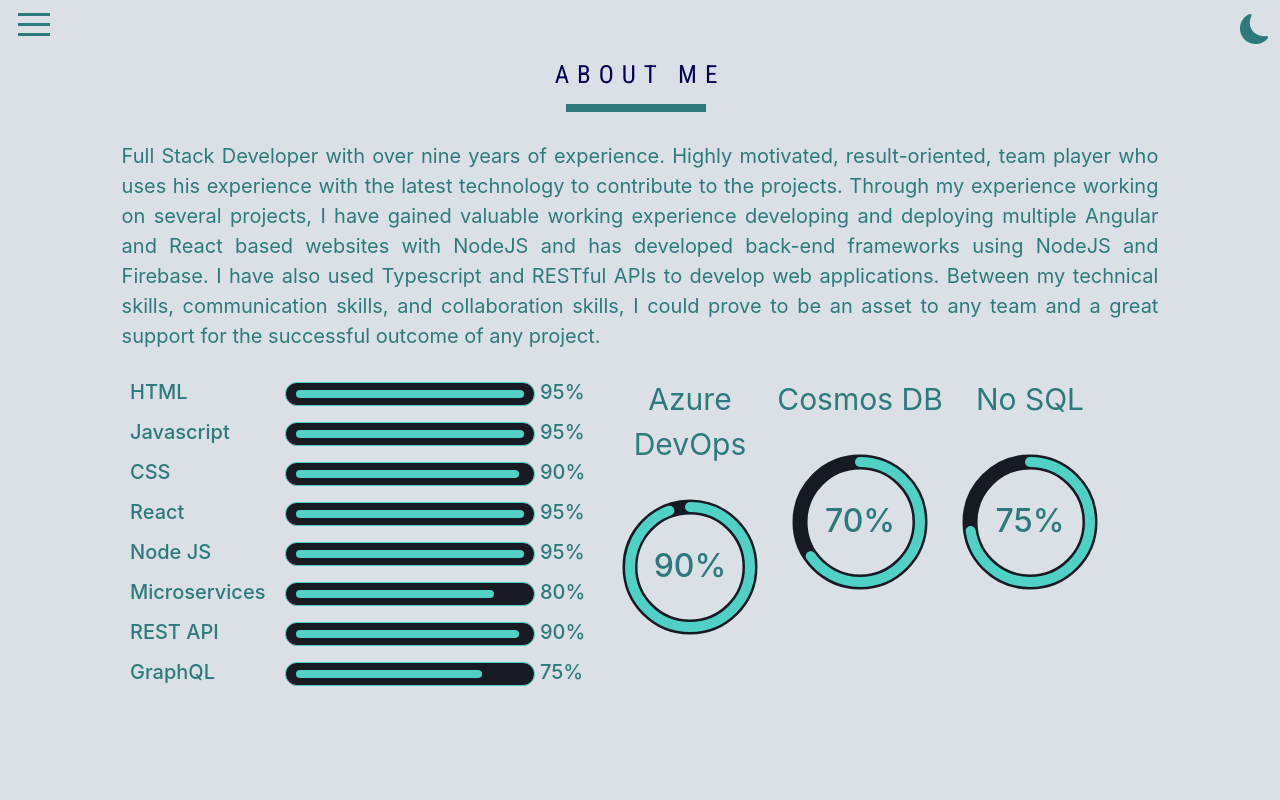
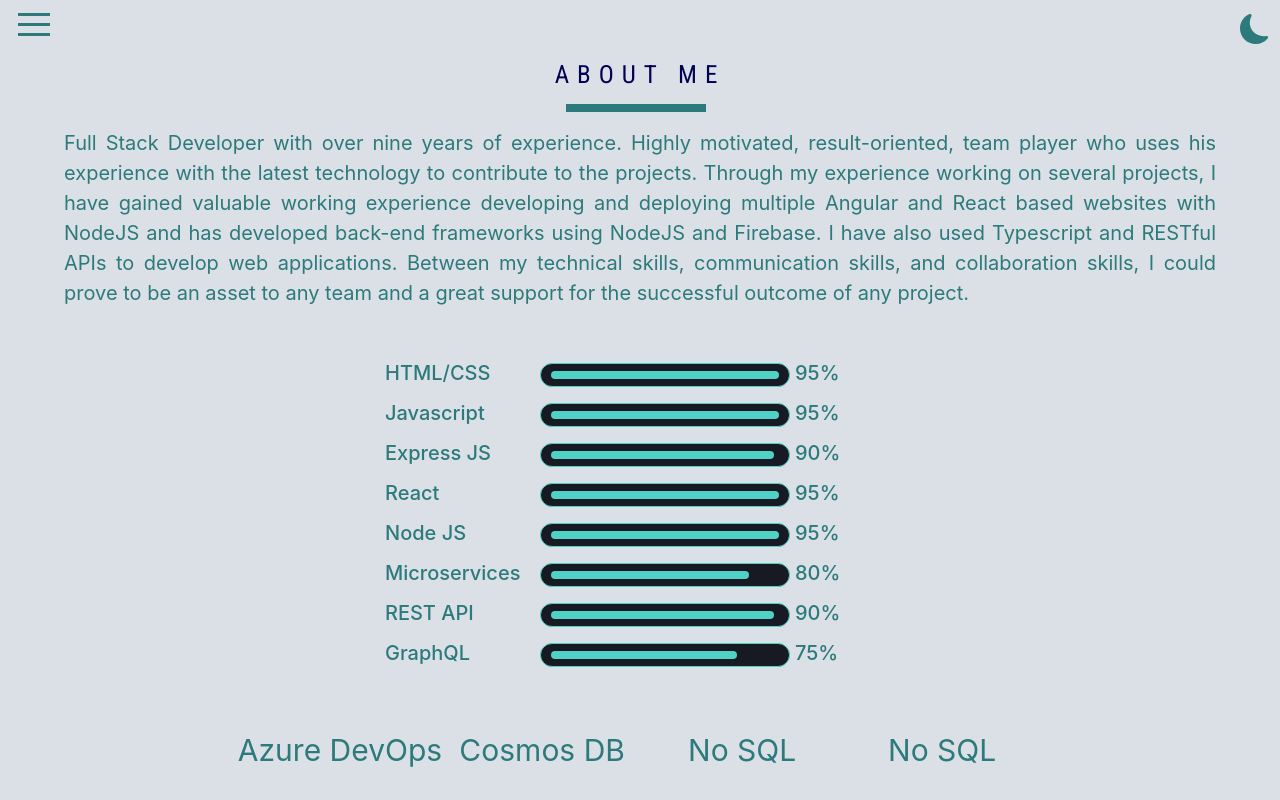
Before and after one commit to Brutalvik/portfolio, a React (Create React App) app: page /about in a window 1280 px wide. Shown: the top 800 px of the page. Built offline with nearby package versions, Linux system fonts and the light colour scheme; a web font is replaced by a local one.

Commit message:
minor changes

```diff
--- a/src/UI/CircularProgress/CircularProgress.module.css
+++ b/src/UI/CircularProgress/CircularProgress.module.css
@@ -2,11 +2,10 @@
 
 .container {
   display: grid;
-  grid-template-rows: 2fr 10fr;
+  grid-template-columns: repeat(auto-fit, minmax(2fr, auto));
   justify-content: center;
   align-items: center;
-  height: 100px;
-  width: 100px;
+
   user-select: none;
 }
 
--- a/src/UI/Name/Name.module.css
+++ b/src/UI/Name/Name.module.css
@@ -7,6 +7,7 @@
   transform: translateY(-50%);
   margin: 0 auto;
   width: 320px;
+  user-select: none;
 }
 
 .shapeLight,
--- a/src/UI/ProgressBar/ProgressBar.module.css
+++ b/src/UI/ProgressBar/ProgressBar.module.css
@@ -6,6 +6,7 @@
   display: grid;
   grid-template-columns: 150px 250px 100px;
   grid-gap: 5px;
+  row-gap: 10px;
   user-select: none;
   cursor: pointer;
 }
--- a/src/components/About/About.module.css
+++ b/src/components/About/About.module.css
@@ -1,31 +1,26 @@
 .container {
   display: grid;
-  grid-template-columns: 1fr;
-  grid-template-rows: 1fr auto;
-  margin: 0% 5% 0% 5%;
+  grid-template-columns: repeat(auto-fit, minmax(auto, 1fr));
+  grid-template-rows: auto;
+  margin: 0% 5%;
 }
 
 .text {
   text-align: justify;
-  padding: 2% 5% 0% 5%;
+  padding: 10px 0px 50px 0px;
   font-size: 20px;
-  user-select: none;
   cursor: pointer;
 }
 
 .skillcontainer {
-  display: grid;
-  grid-template-columns: 1fr 1fr;
-  margin: 2% 10% 0% 10%;
-  justify-self: center;
-  align-self: center;
+  display: flex;
+  flex-wrap: wrap;
+  justify-content: center;
+  gap: 50px;
 }
 
 .circularskill {
-  display: grid;
-  grid-template-columns: repeat(3, 1fr);
+  display: flex;
+  flex-wrap: wrap;
+  justify-content: left;
 }
-
-.divider {
-  color-scheme: red !important;
-}
--- a/src/components/About/About.tsx
+++ b/src/components/About/About.tsx
@@ -15,14 +15,13 @@
           <Name childName="About Me" />
         </Stack>
         <Stack direction="row">
-          <Text className={styles.text}>{aboutMeDescription}</Text>
+          <text className={styles.text}>{aboutMeDescription}</text>
         </Stack>
-      </div>
         <div className={styles.skillcontainer}>
           <div>
-          <ProgressBar width="95%" title="HTML" />
+            <ProgressBar width="95%" title="HTML/CSS" />
             <ProgressBar width="95%" title="Javascript" />
-          <ProgressBar width="90%" title="CSS" />
+            <ProgressBar width="90%" title="Express JS" />
             <ProgressBar width="95%" title="React" />
             <ProgressBar width="95%" title="Node JS" />
             <ProgressBar width="80%" title="Microservices" />
@@ -33,6 +32,8 @@
             <CircularProgress percentage={90} title="Azure DevOps" />
             <CircularProgress percentage={70} title="Cosmos DB" />
             <CircularProgress percentage={75} title="No SQL" />
+            <CircularProgress percentage={75} title="No SQL" />
+          </div>
         </div>
       </div>
     </Suspense>
```
Lines whose indentation alone changed are shown as unchanged.
